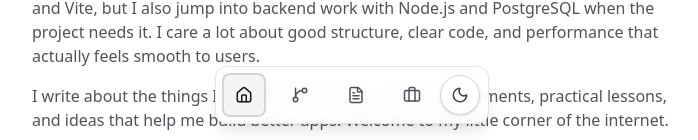
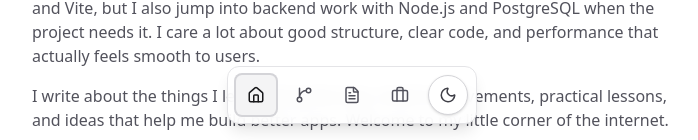
Before and after one commit to milyas26/bikin.site, a Next.js app: page / in a window 1280 px wide. Shown: the part 660-800 px from the top of the page, without its empty margins (288-986 px from the left). Built offline with nearby package versions, Linux system fonts and the light colour scheme; no server answers.

Commit message:
style: update page titles and adjust bottom nav gap
Change "Blog" to "Blogs" for consistency in page title and metadata
Reduce gap between navigation items in BottomNav for better spacing

```diff
--- a/app/blog/page.tsx
+++ b/app/blog/page.tsx
@@ -5,7 +5,7 @@ import Link from "next/link";
 export const revalidate = 60;
 
 export const metadata = buildMetadata({
-  title: "Blog",
+  title: "Blogs",
   description: "Tulisan dan catatan teknis dari Muhammad Ilyas.",
   urlPath: "/blog",
 });
@@ -17,7 +17,7 @@ export default function BlogPage() {
 
   return (
     <main className="mx-auto max-w-2xl px-4 py-6 md:py-16 min-h-screen space-y-6">
-      <h1 className="text-2xl font-semibold">Blog</h1>
+      <h1 className="text-2xl font-semibold">Blogs</h1>
       <ul className="space-y-6">
         {posts.map((post) => (
           <li key={post.slug}>
--- a/components/BottomNav.tsx
+++ b/components/BottomNav.tsx
@@ -18,7 +18,7 @@ export default function BottomNav() {
   return (
     <nav className="fixed bottom-4 left-0 right-0 z-50 mx-auto w-fit max-w-lg rounded-xl border border-zinc-200 bg-white/90 p-2 shadow-lg backdrop-blur dark:border-zinc-800 dark:bg-black/70">
       <div className="flex items-center justify-between gap-2">
-        <div className="flex flex-1 items-center justify-around gap-4">
+        <div className="flex flex-1 items-center justify-around gap-2">
           {items.map(({ href, label, Icon }) => {
             const active =
               pathname === href || (href !== "/" && pathname?.startsWith(href));
```
